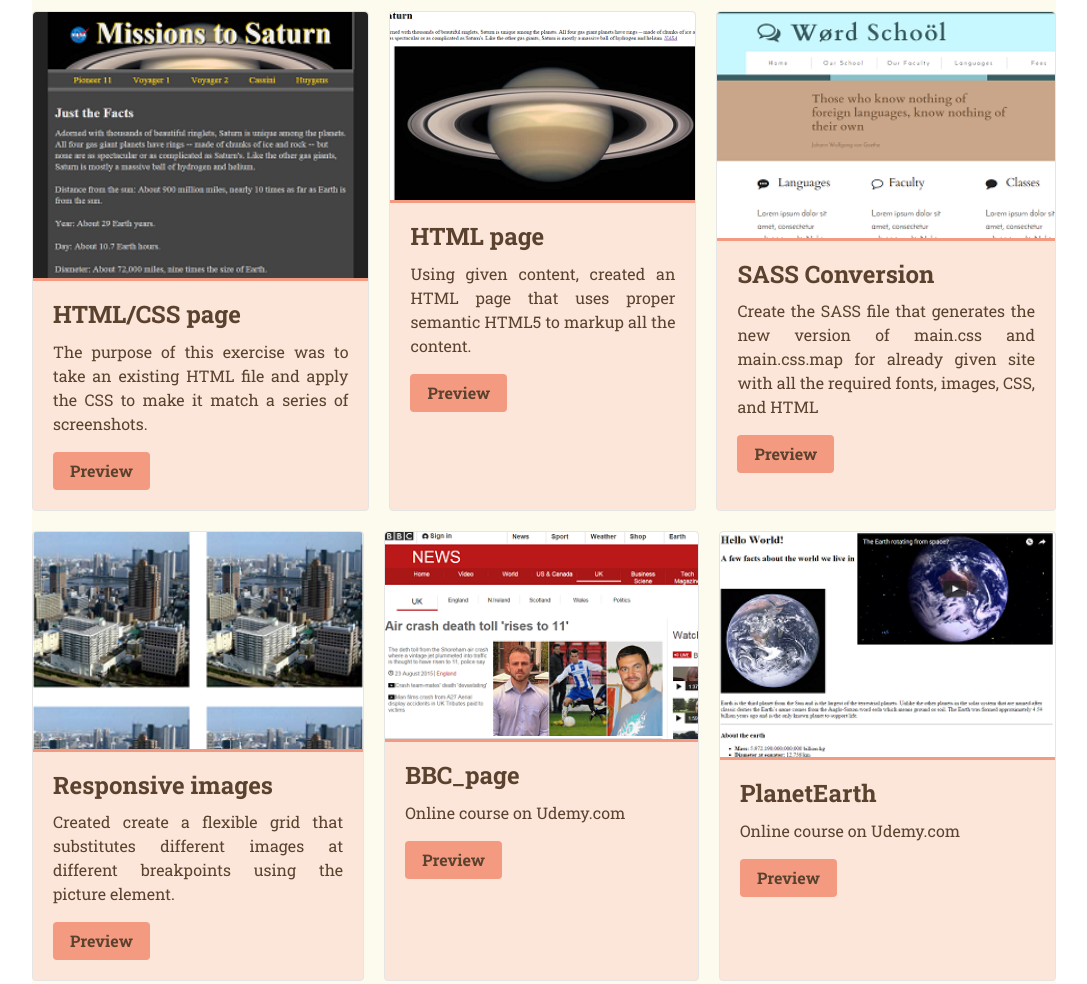
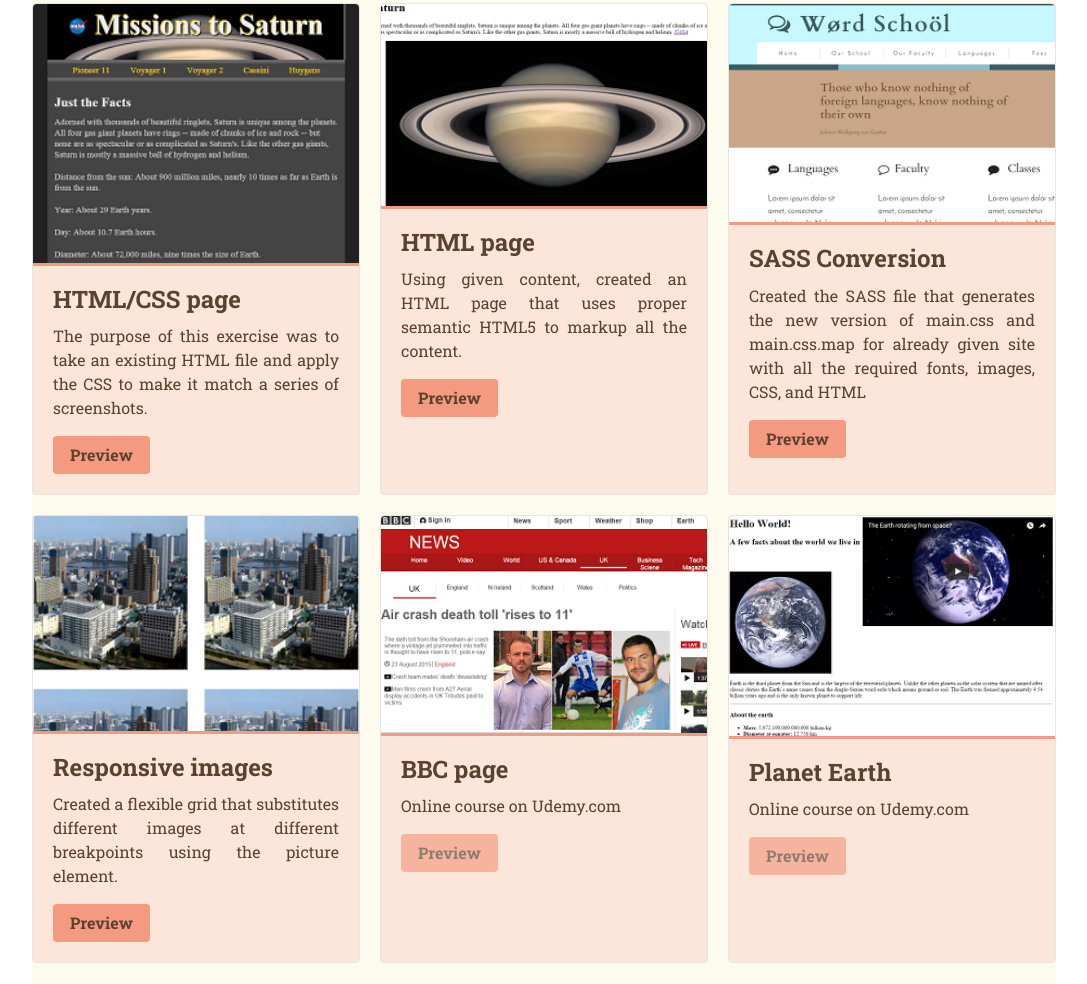
Before and after one commit to movc0001/MAD9013-final, a website: page projects.html in a window 1280 px wide. Shown: the part 832-1816 px from the top of the page, without its empty margins (96-1183 px from the left). Drawn offline with Linux system fonts and the light colour scheme.

Commit message:
fixed card-deck width

```diff
--- a/css/main.css
+++ b/css/main.css
@@ -114,6 +114,11 @@
 	transition: all 0.3s;
 }
 
+
+.card-deck .card{
+	width:33%
+}
+
 .card-deck-wrapper {
 	margin-bottom: 20px;
 }
--- a/projects.html
+++ b/projects.html
@@ -100,7 +100,7 @@
 					<img class="card-img-top" src="images/sassconv.PNG" alt="Sass-conversion" style="img-responsive">
 					<div class="card-block">
 						<h4 class="card-title">SASS Conversion</h4>
-						<p class="card-text">Create the SASS file that generates the new version of main.css and main.css.map for already given site with all the required fonts, images, CSS, and HTML</p>
+						<p class="card-text">Created the SASS file that generates the new version of main.css and main.css.map for already given site with all the required fonts, images, CSS, and HTML</p>
 						<a href="http://movc0001.github.io/sass-conversion/" class="btn">Preview</a>
 					</div>
 				</div>
@@ -116,24 +116,24 @@
 
 					<div class="card-block">
 						<h4 class="card-title">Responsive images</h4>
-						<p class="card-text">Created create a flexible grid that substitutes different images at different breakpoints using the picture element.</p>
+						<p class="card-text">Created a flexible grid that substitutes different images at different breakpoints using the picture element.</p>
 						<a href="http://movc0001.github.io/MAD9013-Responsive-Images" class="btn">Preview</a>
 					</div>
 				</div>
 				<div class="card">
 					<img class="card-img-top" src="images/bbc.PNG" alt="BBC" style="img-responsive">
 					<div class="card-block">
-						<h4 class="card-title">BBC_page</h4>
+						<h4 class="card-title">BBC page</h4>
 						<p class="card-text">Online course on Udemy.com</p>
-						 <a href="http://movc0001.github.io/Zebra-Table" class="btn ">Preview</a>
+						 <a href="#" class="btn disabled">Preview</a>
 					</div>
 				</div>
 				<div class="card">
 					<img class="card-img-top" src="images/planet.PNG" alt="Responsive layout" style="img-responsive">
 					<div class="card-block">
-						<h4 class="card-title">PlanetEarth</h4>
+						<h4 class="card-title">Planet Earth</h4>
 						<p class="card-text">Online course on Udemy.com</p>
-						<a href="http://movc0001.github.io/mad9013-midterm" class="btn">Preview</a>
+						<a href="#" class="btn disabled">Preview</a>
 					</div>
 				</div>
 
```
Also changed, not shown: index.html (+1 -1 lines).
